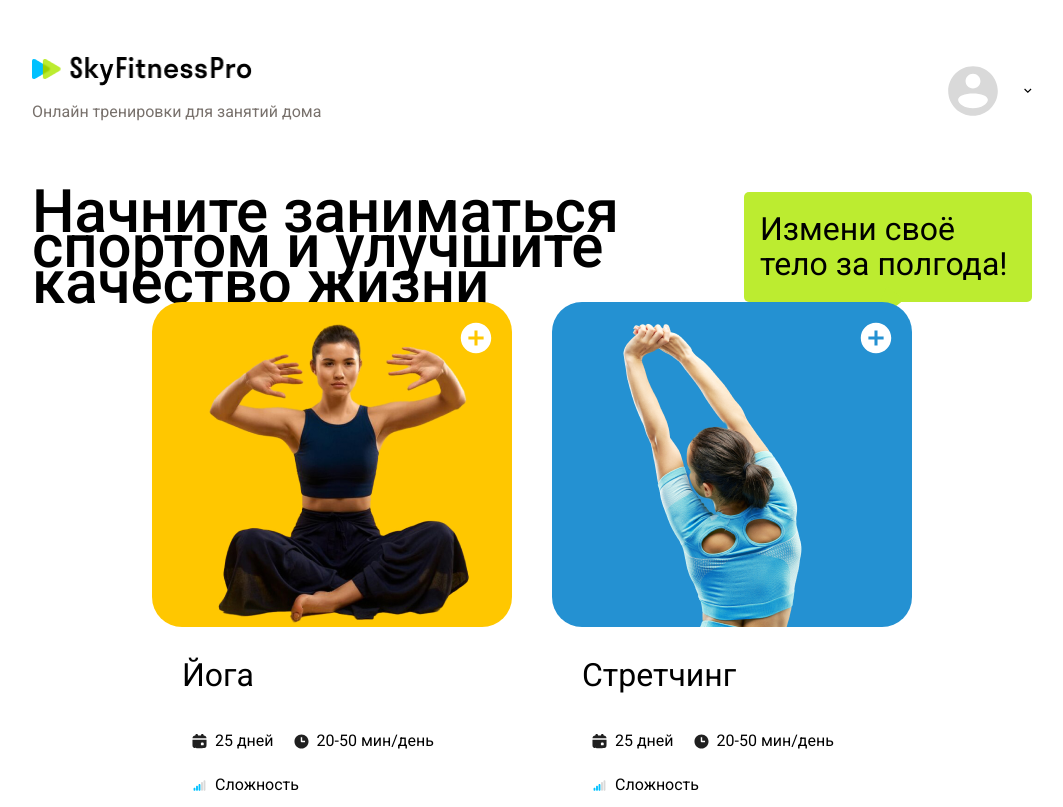
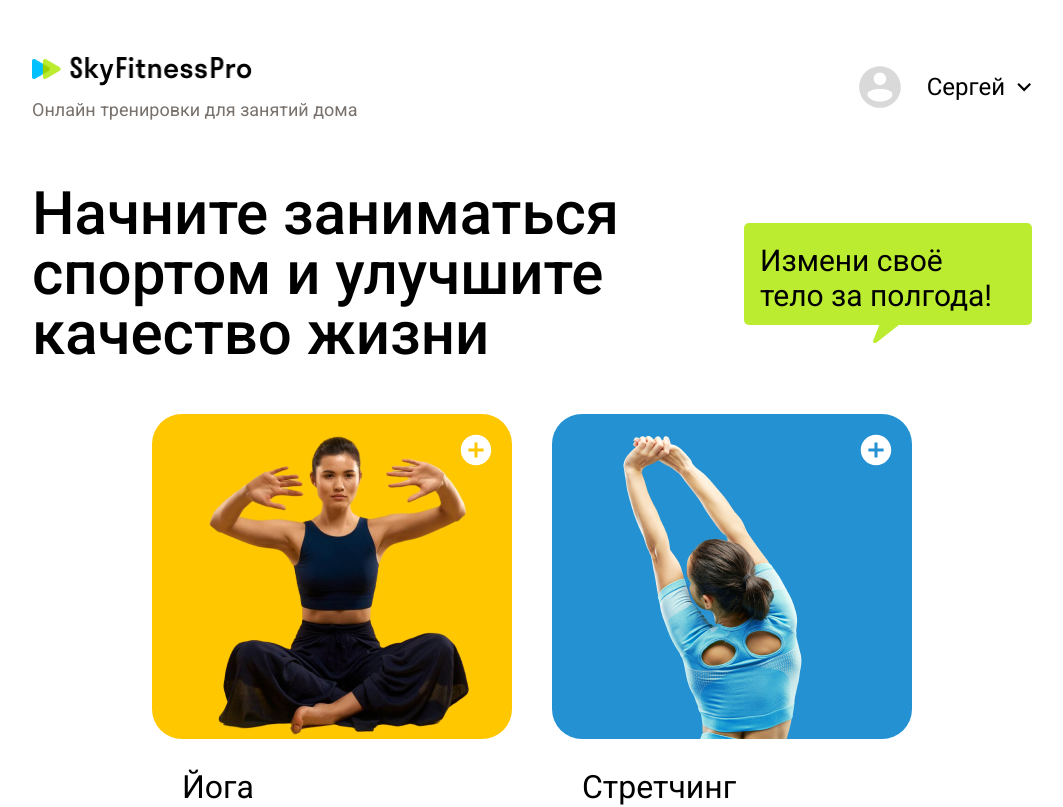
Before and after one commit to ruslankrivilin/SkyFitnessPro_TeamDev, a React (Vite) app: page / in a window 1280 px wide. Shown: the top 807 px of the page, without its empty margins (108-1171 px from the left). Built offline with nearby package versions, Linux system fonts and the light colour scheme.

Commit message:
css(1440px)Header_MainPage

```diff
--- a/src/components/Common/Header/Header.tsx
+++ b/src/components/Common/Header/Header.tsx
@@ -51,7 +51,7 @@ export default function Header({ page }: HeaderType) {
         </div>
         {isCorrectForTextPage && (
           <div className="space-y-[60px]">
-            <p className="font-roboto hidden md:flex md:text-stone-500">
+            <p className="font-roboto hidden md:flex md:text-stone-500 md:text-lg/[19.8px]">
               Онлайн тренировки для занятий дома
             </p>
           </div>
@@ -61,20 +61,20 @@ export default function Header({ page }: HeaderType) {
       {/* Если пользователь авторизован, то user Блок */}
       {isAuthorizated ? (
         <div className="flex items-center" onClick={handleUserModal}>
-          <svg className=" h-[36px] w-[36px] md:m-[16px] md:h-[50px] md:w-[50px]">
+          <svg className=" h-[36px] w-[36px] md:m-[16px] md:h-[42px] md:w-[42px]">
             <use xlinkHref="./public/icons/sprite.svg#icon-profile" />
           </svg>
 
-          <div className="pl-[10px] flex items-center">
-            <div className="hidden md:mr-[12px]">Сергей</div>
-            <svg className="border-black border-solid  h-[4px] w-[8px] md:h-[8px]">
+          <div className="cursor-pointer pl-[10px] flex items-center md:m-0">
+            <div className="sm:hidden md:mr-[12px] md:text-2xl/[26px] md:block">Сергей</div>
+            <svg className=" border-black border-solid  h-[4px] w-[15px] md:h-[15px] ">
               <use xlinkHref="./public/icons/sprite.svg#icon-user-arrow" />
             </svg>
           </div>
         </div>
       ) : (
         <div
-          className="rounded-buttonRadius bg-mainColor  hover:bg-mainHover text-lg/[19.8px]  px-[16px] py-[8px] text-center font-normal text-black md:h-[52px] md:w-[103px] md:px-btnX md:py-btnY md:"
+          className="cursor-pointer rounded-buttonRadius bg-mainColor  hover:bg-mainHover text-lg/[19.8px]  px-[16px] py-[8px] text-center font-normal text-black md:h-[52px] md:w-[103px] md:px-btnX md:py-btnY md:"
           onClick={handleOpenSigninForm}
         >
           Войти
--- a/src/pages/MainPage/MainPage.tsx
+++ b/src/pages/MainPage/MainPage.tsx
@@ -38,15 +38,15 @@ export default function MainPage() {
     <>
       <div className="">
         <Header page={page} />
-        <div className="flex items-center justify-between ">
-          <h1 className="inline-block text-left align-middle text-3xl/[35.2px] font-medium md:text-pretty md:text-[60px]">
+        <div className="flex items-center justify-between mb-[50px]">
+          <h1 className="inline-block text-left align-middle text-3xl/[35.2px] font-medium md:text-pretty md:text-6xl/[60px]">
             Начните заниматься спортом и улучшите качество жизни
           </h1>
           <div className="hidden flex-col items-center md:flex">
-            <div className="rounded-[5px] bg-mainColor px-[16px] py-[20px] text-[32px] font-normal leading-[35px] md:w-[288px]">
+            <div className="rounded-[5px] bg-mainColor px-[16px] py-[20px] text-3xl/[35.2px]  font-normal md:w-[288px] md:h-[102px]">
               Измени своё <br /> тело за полгода!
             </div>
-            <svg className="absolute mt-[95px] h-[36px] w-[31px]">
+            <svg className="absolute mt-[85px] h-[36px] w-[31px]">
               <use xlinkHref="./public/icons/sprite.svg#icon-polygon-for-slogan" />
             </svg>
           </div>
```
